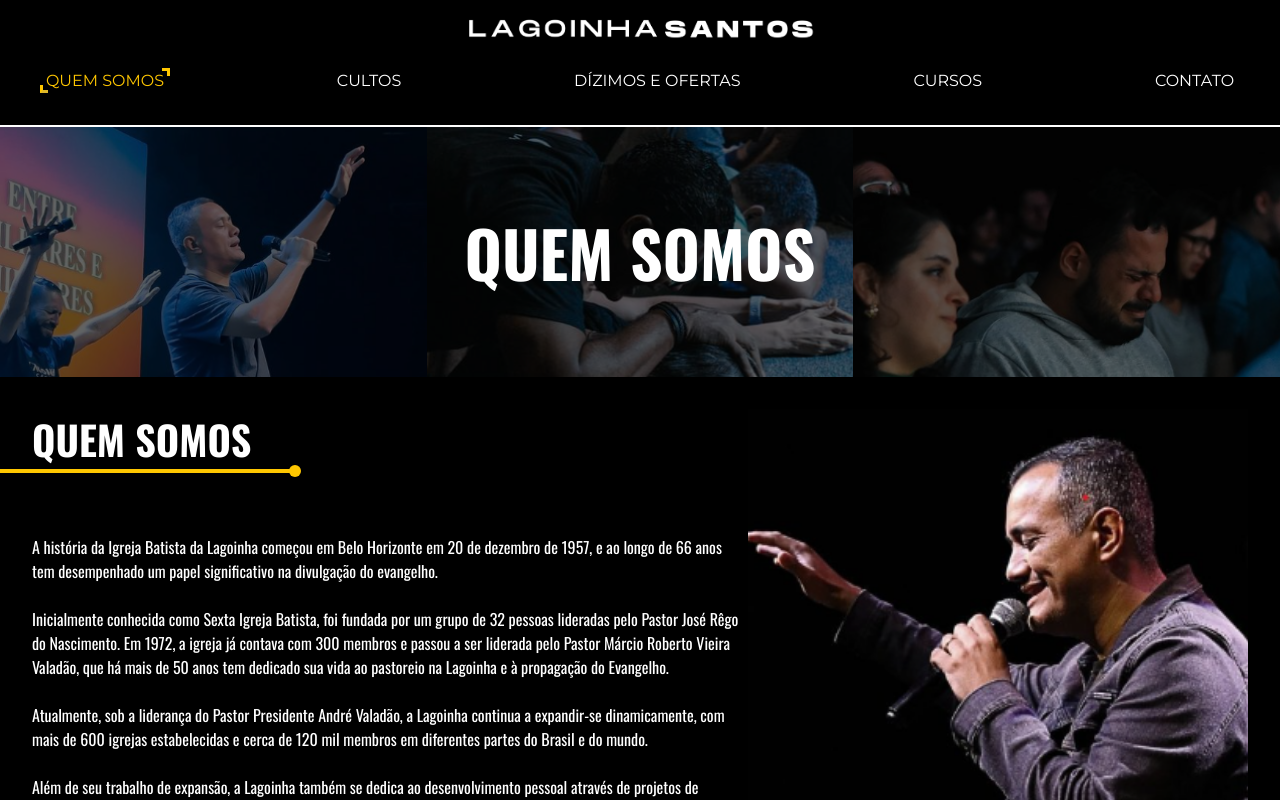
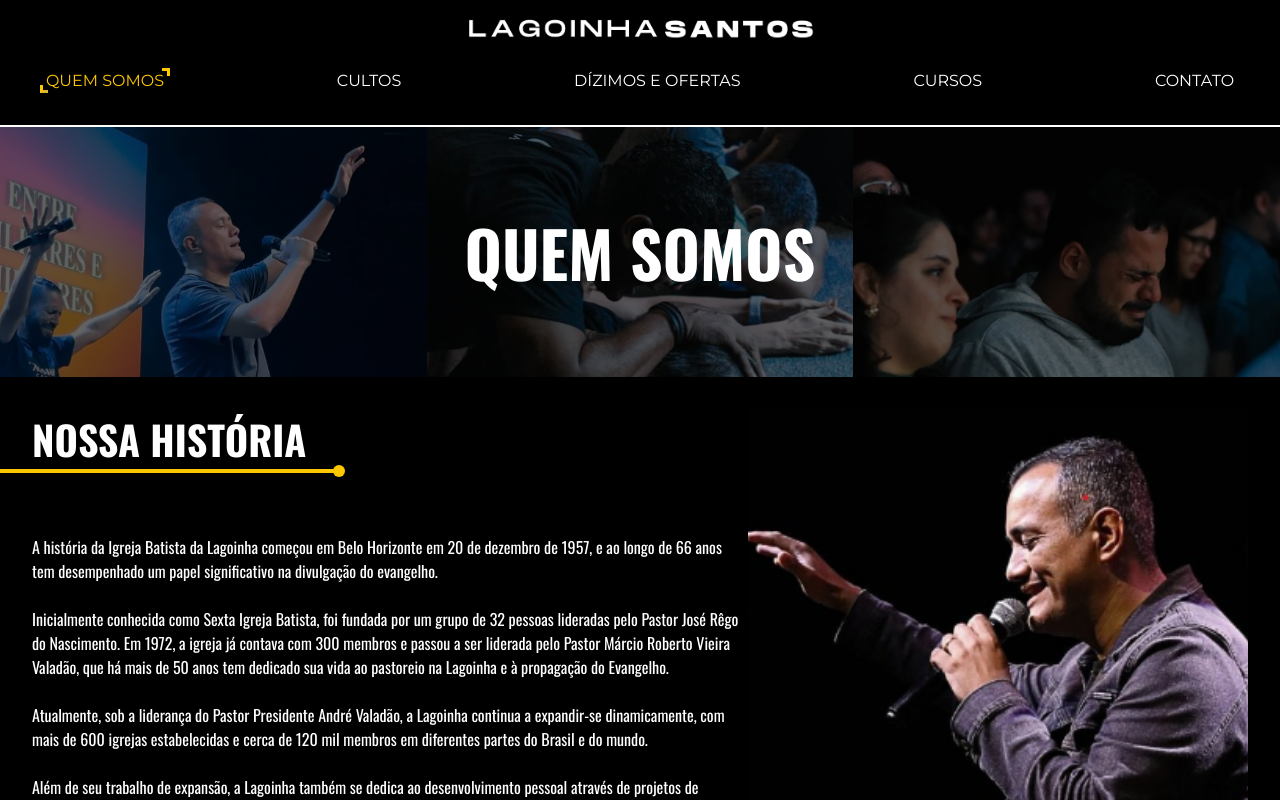
Before and after one commit to LagoinhaSantos/lagoinhasantos.com.br, a Vue app: page /QuemSomos in a window 1280 px wide. Shown: the top 800 px of the page. Built offline with nearby package versions, Linux system fonts and the light colour scheme.

Commit message:
Victor - Subindo o corpo do inicio

```diff
--- a/src/pages/QuemSomos.vue
+++ b/src/pages/QuemSomos.vue
@@ -8,7 +8,7 @@
         </div>
         <div class="somos">
             <div class="nos">
-                <h4>QUEM SOMOS</h4>
+                <h4>NOSSA HISTÓRIA</h4>
             </div>
             <div class="sobre">
                 <div class="text">
@@ -114,7 +114,7 @@
   content: '';
   border: 2px solid #FFC700;
   margin-left: -10rem;
-  width: 190%;
+  width: 170%;
 }
 
 .somos .nos::before {
@@ -125,7 +125,7 @@
   background-color: #FFC700;
   border-radius: 50%;
   top: 97%;
-  left: 120%;
+  left: 112%;
   transform: translate(-50%, -50%);
 }
 
```
